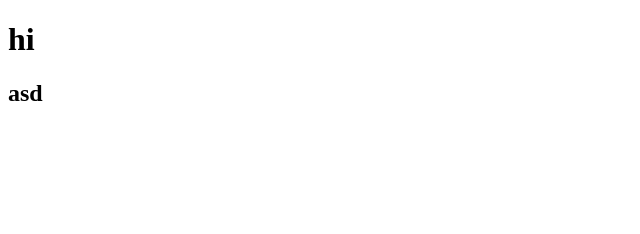
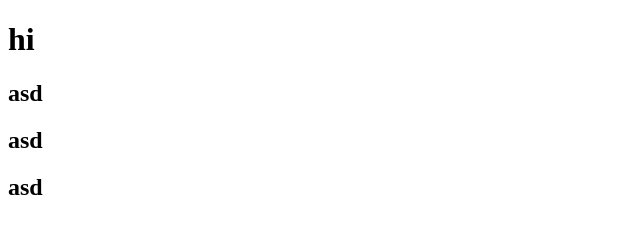
Before and after one commit to THEiDiet/train, a plain HTML site: page index.html in a window 1280 px wide. Shown: the whole page, without its empty margins (0-640 px from the left). Drawn offline with Linux system fonts and the light colour scheme.

Commit message:
asdasdasd

```diff
--- a/index.html
+++ b/index.html
@@ -10,5 +10,7 @@
 <body>
 <h1>hi</h1>
 <h2>asd</h2>
+<h2>asd</h2>
+<h2>asd</h2>
 </body>
 </html>
```
